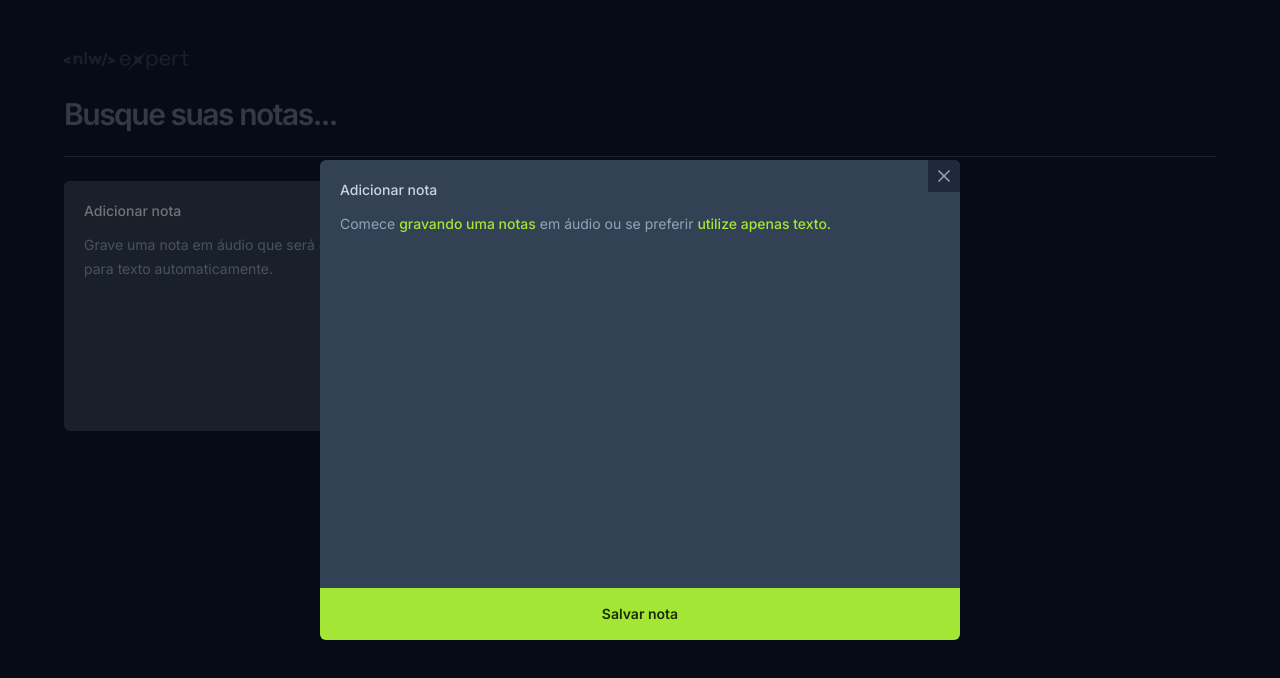
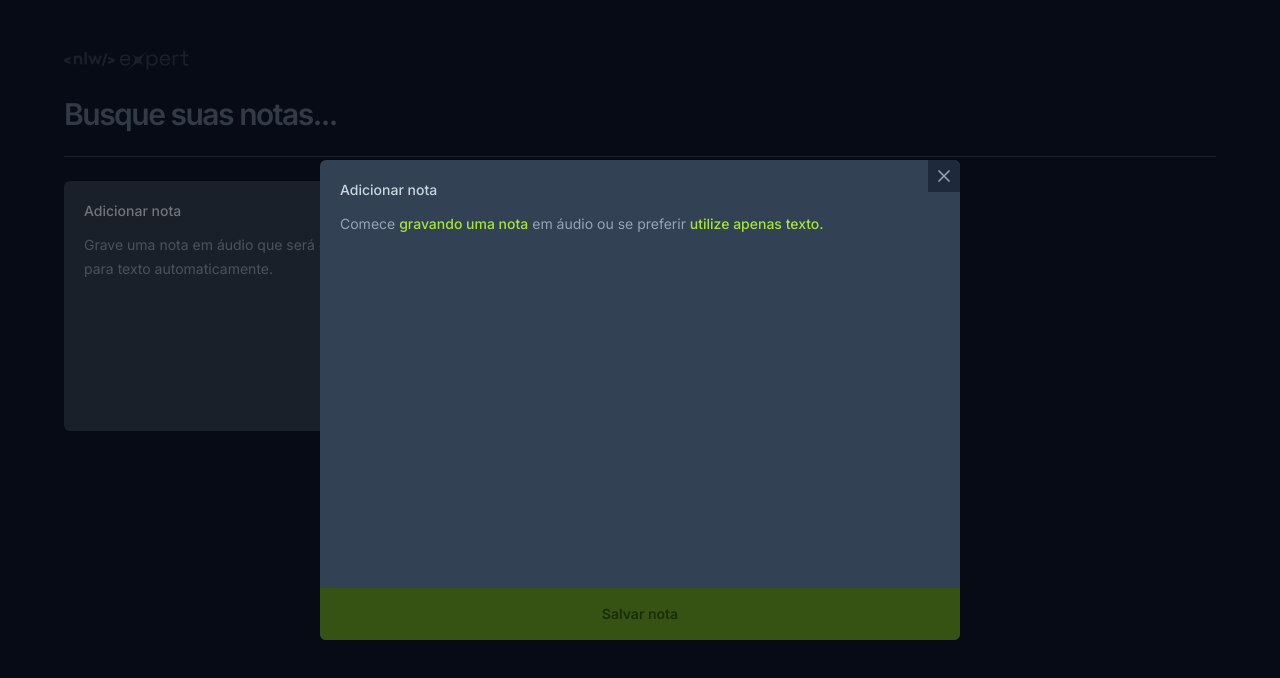
Before and after one commit to KaueASB/notes-react, a React (Vite) app: page / in a window 1280 px wide. Both pictures are taken after a click on the button 248 px from the left and 306 px from the top of the page. Shown: the top 678 px of the page. Built offline with nearby package versions, Linux system fonts and the light colour scheme.

Commit message:
feat: Component New note card - create start and stop recording

```diff
--- a/package.json
+++ b/package.json
@@ -19,6 +19,7 @@
   },
   "devDependencies": {
     "@rocketseat/eslint-config": "^2.2.2",
+    "@types/dom-speech-recognition": "^0.0.4",
     "@types/react": "^18.2.55",
     "@types/react-dom": "^18.2.19",
     "@vitejs/plugin-react": "^4.2.1",
--- a/src/components/new-note-card.tsx
+++ b/src/components/new-note-card.tsx
@@ -7,13 +7,16 @@ interface NewNoteCardProps {
   onNoteCreated: (content: string) => void
 }
 
+let speechRecognition: SpeechRecognition | null = null
+
 export function NewNoteCard({ onNoteCreated }: NewNoteCardProps) {
   const [shouldShowOnboarding, setShouldShowOnboarding] = useState(true)
+  const [isRecording, setIsRecording] = useState(false)
+
   const [contentTextArea, setContentTextArea] = useState('')
 
   function handleStartEditor() {
     setShouldShowOnboarding(false)
-    console.log(shouldShowOnboarding)
   }
 
   function handleContentChanged(event: ChangeEvent<HTMLTextAreaElement>) {
@@ -37,6 +40,50 @@ export function NewNoteCard({ onNoteCreated }: NewNoteCardProps) {
     })
   }
 
+  function handleStartRecording() {
+    const isSpeechRecognitionAPIAvailable =
+      'SpeechRecognition' in window || 'webkitSpeechRecognition' in window
+
+    if (!isSpeechRecognitionAPIAvailable) {
+      alert('Infelizmente seu navegador não suporta a API de gravação')
+      return
+    }
+
+    setIsRecording(true)
+    setShouldShowOnboarding(false)
+
+    const SpeechRecognitionAPI =
+      window.SpeechRecognition || window.webkitSpeechRecognition
+
+    speechRecognition = new SpeechRecognitionAPI()
+
+    speechRecognition.lang = 'pt-BR'
+    speechRecognition.continuous = true
+    speechRecognition.maxAlternatives = 1
+    speechRecognition.interimResults = true
+
+    speechRecognition.onresult = (event) => {
+      const transcription = Array.from(event.results).reduce((text, result) => {
+        return text.concat(result[0].transcript)
+      }, '')
+
+      setContentTextArea(transcription)
+    }
+
+    speechRecognition.onerror = (event) => {
+      console.error(event)
+    }
+
+    speechRecognition.start()
+  }
+
+  function handleStopRecording() {
+    if (speechRecognition !== null) {
+      setIsRecording(false)
+      speechRecognition.stop()
+    }
+  }
+
   return (
     <Dialog.Root>
       <Dialog.Trigger className="flex flex-col gap-3 rounded-md bg-slate-700 p-5 text-left outline-none hover:ring-2 hover:ring-slate-600 focus-visible:ring-2 focus-visible:ring-lime-400">
@@ -56,7 +103,7 @@ export function NewNoteCard({ onNoteCreated }: NewNoteCardProps) {
             <X className="size-5" />
           </Dialog.Close>
 
-          <form onSubmit={handleSaveNote} className="flex flex-1 flex-col">
+          <form className="flex flex-1 flex-col">
             <div className="flex flex-1 flex-col gap-3 p-5">
               <span className="text-sm font-medium text-slate-300">
                 Adicionar nota
@@ -64,11 +111,16 @@ export function NewNoteCard({ onNoteCreated }: NewNoteCardProps) {
               {shouldShowOnboarding ? (
                 <p className="text-sm leading-6 text-slate-400">
                   Comece{' '}
-                  <button className="font-medium text-lime-400 hover:underline">
-                    gravando uma notas
+                  <button
+                    type="button"
+                    onClick={handleStartRecording}
+                    className="font-medium text-lime-400 hover:underline"
+                  >
+                    gravando uma nota
                   </button>{' '}
                   em áudio ou se preferir{' '}
                   <button
+                    type="button"
                     onClick={handleStartEditor}
                     className="font-medium text-lime-400 hover:underline"
                   >
@@ -86,12 +138,25 @@ export function NewNoteCard({ onNoteCreated }: NewNoteCardProps) {
               )}
             </div>
 
-            <button
-              type="submit"
-              className="w-full bg-lime-400 py-4 text-center text-sm font-semibold text-lime-950 outline-none hover:bg-lime-500"
-            >
-              Salvar nota
-            </button>
+            {isRecording ? (
+              <button
+                type="button"
+                className="flex w-full items-center justify-center gap-2 bg-slate-900 py-4 text-center text-sm font-semibold text-slate-300 outline-none hover:text-slate-100"
+                onClick={handleStopRecording}
+              >
+                <div className="size-3 animate-pulse rounded-full bg-red-500" />
+                Gravando! (Clique para interromper)
+              </button>
+            ) : (
+              <button
+                type="button"
+                onClick={handleSaveNote}
+                disabled={contentTextArea === ''}
+                className="w-full bg-lime-400 py-4 text-center text-sm font-semibold text-lime-950 outline-none hover:bg-lime-500 disabled:bg-lime-900"
+              >
+                Salvar nota
+              </button>
+            )}
           </form>
         </Dialog.Content>
       </Dialog.Portal>
```
Also changed, not shown: 1 other file (tests, documents, lock files or other folders).
